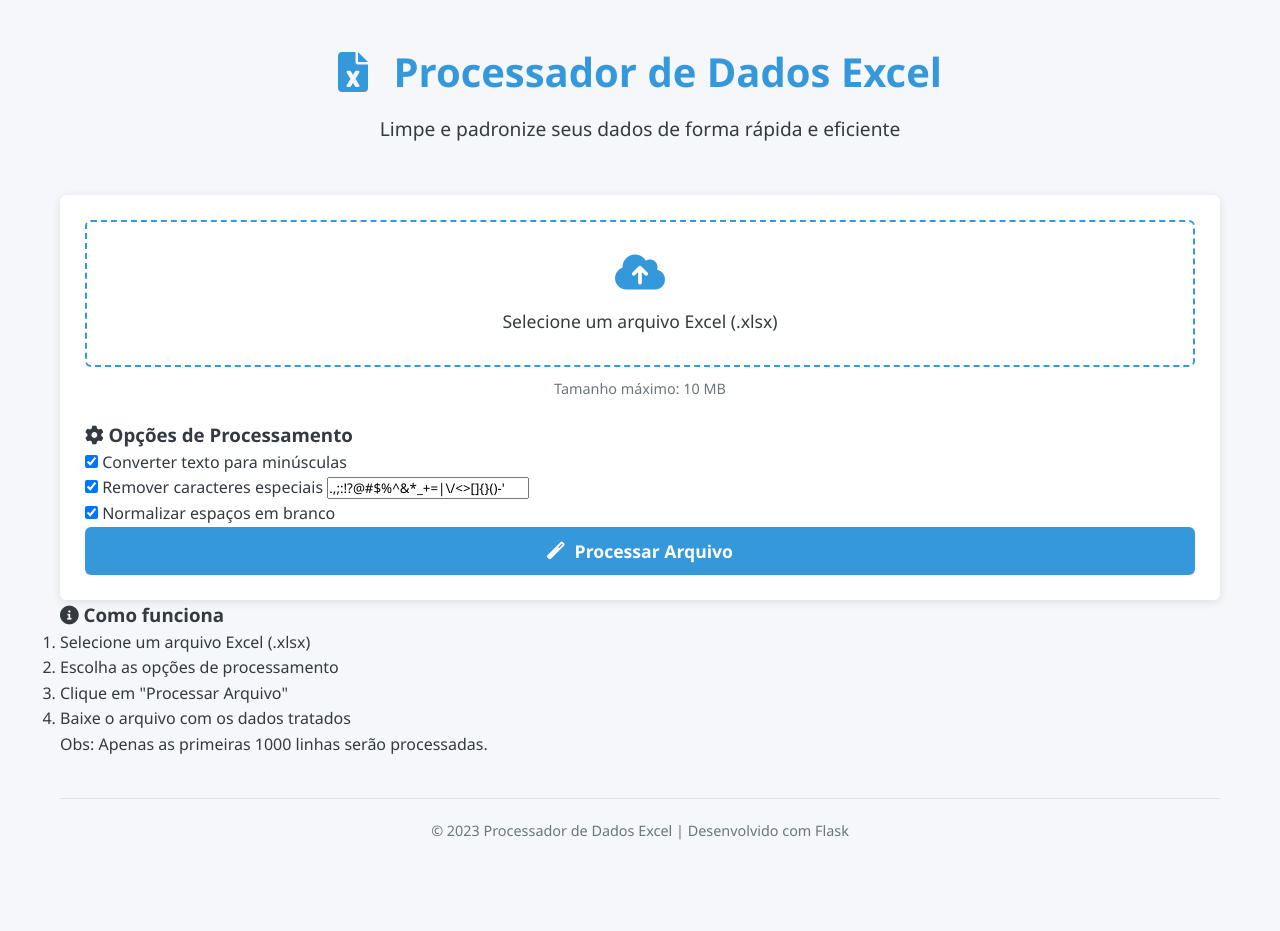
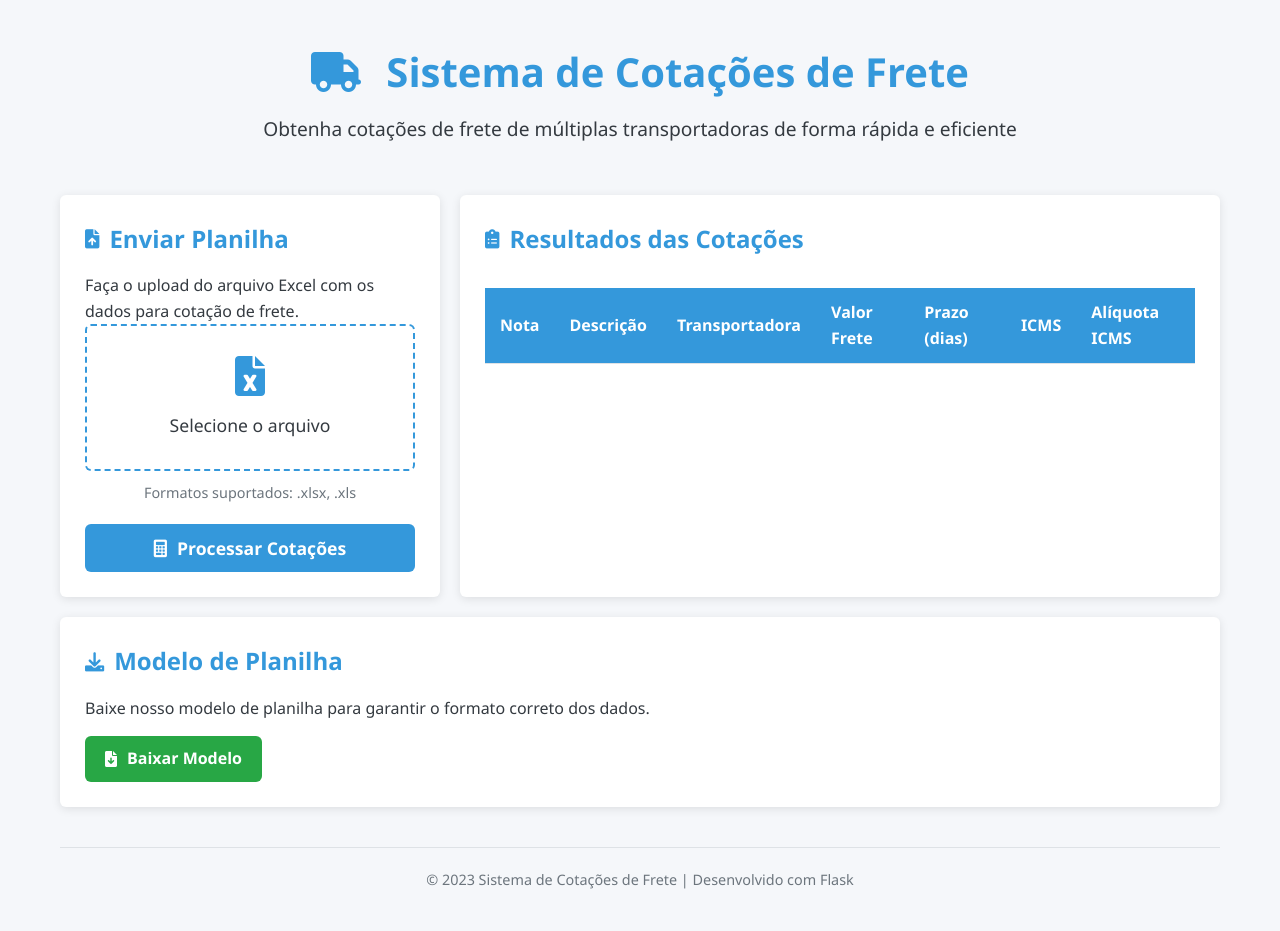
Before and after one commit to Douglasprojetospro/limpador-web, a Flask app: page / in a window 1280 px wide. Before the commit the page ends 840 px from the top, so only its background shows below. Run offline with Flask 3, Linux system fonts and the light colour scheme; lists and menus that the app fills with data are empty.

Commit message:
Update index.html

```diff
--- a/templates/index.html
+++ b/templates/index.html
@@ -3,77 +3,79 @@
 <head>
     <meta charset="UTF-8">
     <meta name="viewport" content="width=device-width, initial-scale=1.0">
-    <title>Processador de Dados Excel</title>
+    <title>Sistema de Cotações de Frete</title>
     <link rel="stylesheet" href="{{ url_for('static', filename='style.css') }}">
     <link rel="stylesheet" href="https://cdnjs.cloudflare.com/ajax/libs/font-awesome/6.0.0-beta3/css/all.min.css">
 </head>
 <body>
     <div class="container">
         <header class="header">
-            <h1><i class="fas fa-file-excel"></i> Processador de Dados Excel</h1>
-            <p class="subtitle">Limpe e padronize seus dados de forma rápida e eficiente</p>
+            <h1><i class="fas fa-truck"></i> Sistema de Cotações de Frete</h1>
+            <p class="subtitle">Obtenha cotações de frete de múltiplas transportadoras de forma rápida e eficiente</p>
         </header>
 
-        <main class="main-content">
-            <div class="card">
-                <form action="/" method="POST" enctype="multipart/form-data">
+        <div class="content-grid">
+            <section class="upload-section card">
+                <h2><i class="fas fa-file-upload"></i> Enviar Planilha</h2>
+                <p>Faça o upload do arquivo Excel com os dados para cotação de frete.</p>
+
+                <form id="quoteForm" action="/process" method="POST" enctype="multipart/form-data">
                     <div class="form-group">
                         <label for="file" class="file-label">
-                            <i class="fas fa-cloud-upload-alt"></i>
-                            <span id="file-name">Selecione um arquivo Excel (.xlsx)</span>
-                            <input type="file" id="file" name="file" accept=".xlsx" required>
+                            <i class="fas fa-file-excel"></i>
+                            <span id="file-name">Selecione o arquivo</span>
+                            <input type="file" id="file" name="file" accept=".xlsx,.xls" required>
                         </label>
-                        <p class="file-info">Tamanho máximo: {{ max_size_mb }} MB</p>
+                        <p class="file-info">Formatos suportados: .xlsx, .xls</p>
                     </div>
 
-                    <div class="options-section">
-                        <h3><i class="fas fa-cog"></i> Opções de Processamento</h3>
-
-                        <div class="option-group">
-                            <input type="checkbox" id="minusculo" name="minusculo" checked>
-                            <label for="minusculo">Converter texto para minúsculas</label>
-                        </div>
-
-                        <div class="option-group">
-                            <input type="checkbox" id="remover_especiais" name="remover_especiais" checked>
-                            <label for="remover_especiais">Remover caracteres especiais</label>
-                            <input type="text" id="caracteres" name="caracteres" value=".,;:!?@#$%^&*_+=|\/<>[]{}()-'"`~" class="chars-input">
-                        </div>
-
-                        <div class="option-group">
-                            <input type="checkbox" id="remover_espacos" name="remover_espacos" checked>
-                            <label for="remover_espacos">Normalizar espaços em branco</label>
-                        </div>
+                    <div class="progress-container" id="progressContainer" style="display: none;">
+                        <div class="progress-bar" id="progressBar"></div>
+                        <span class="progress-text" id="progressText">0%</span>
                     </div>
 
-                    <button type="submit" class="submit-btn">
-                        <i class="fas fa-magic"></i> Processar Arquivo
+                    <button type="submit" class="submit-btn" id="submitBtn">
+                        <i class="fas fa-calculator"></i> Processar Cotações
                     </button>
                 </form>
-            </div>
+            </section>
 
-            <div class="info-box">
-                <h3><i class="fas fa-info-circle"></i> Como funciona</h3>
-                <ol>
-                    <li>Selecione um arquivo Excel (.xlsx)</li>
-                    <li>Escolha as opções de processamento</li>
-                    <li>Clique em "Processar Arquivo"</li>
-                    <li>Baixe o arquivo com os dados tratados</li>
-                </ol>
-                <p class="note">Obs: Apenas as primeiras 1000 linhas serão processadas.</p>
-            </div>
-        </main>
+            <section class="results-section card">
+                <h2><i class="fas fa-clipboard-list"></i> Resultados das Cotações</h2>
+                <div class="table-container">
+                    <table id="resultsTable">
+                        <thead>
+                            <tr>
+                                <th>Nota</th>
+                                <th>Descrição</th>
+                                <th>Transportadora</th>
+                                <th>Valor Frete</th>
+                                <th>Prazo (dias)</th>
+                                <th>ICMS</th>
+                                <th>Alíquota ICMS</th>
+                            </tr>
+                        </thead>
+                        <tbody>
+                            <!-- Results will be populated here -->
+                        </tbody>
+                    </table>
+                </div>
+            </section>
+        </div>
+
+        <section class="template-section card">
+            <h2><i class="fas fa-download"></i> Modelo de Planilha</h2>
+            <p>Baixe nosso modelo de planilha para garantir o formato correto dos dados.</p>
+            <a href="/download-template" class="download-btn">
+                <i class="fas fa-file-download"></i> Baixar Modelo
+            </a>
+        </section>
 
         <footer class="footer">
-            <p>© 2023 Processador de Dados Excel | Desenvolvido com Flask</p>
+            <p>© 2023 Sistema de Cotações de Frete | Desenvolvido com Flask</p>
         </footer>
     </div>
 
-    <script>
-        document.getElementById('file').addEventListener('change', function(e) {
-            const fileName = e.target.files[0] ? e.target.files[0].name : 'Selecione um arquivo Excel (.xlsx)';
-            document.getElementById('file-name').textContent = fileName;
-        });
-    </script>
+    <script src="{{ url_for('static', filename='script.js') }}"></script>
 </body>
 </html>
```
